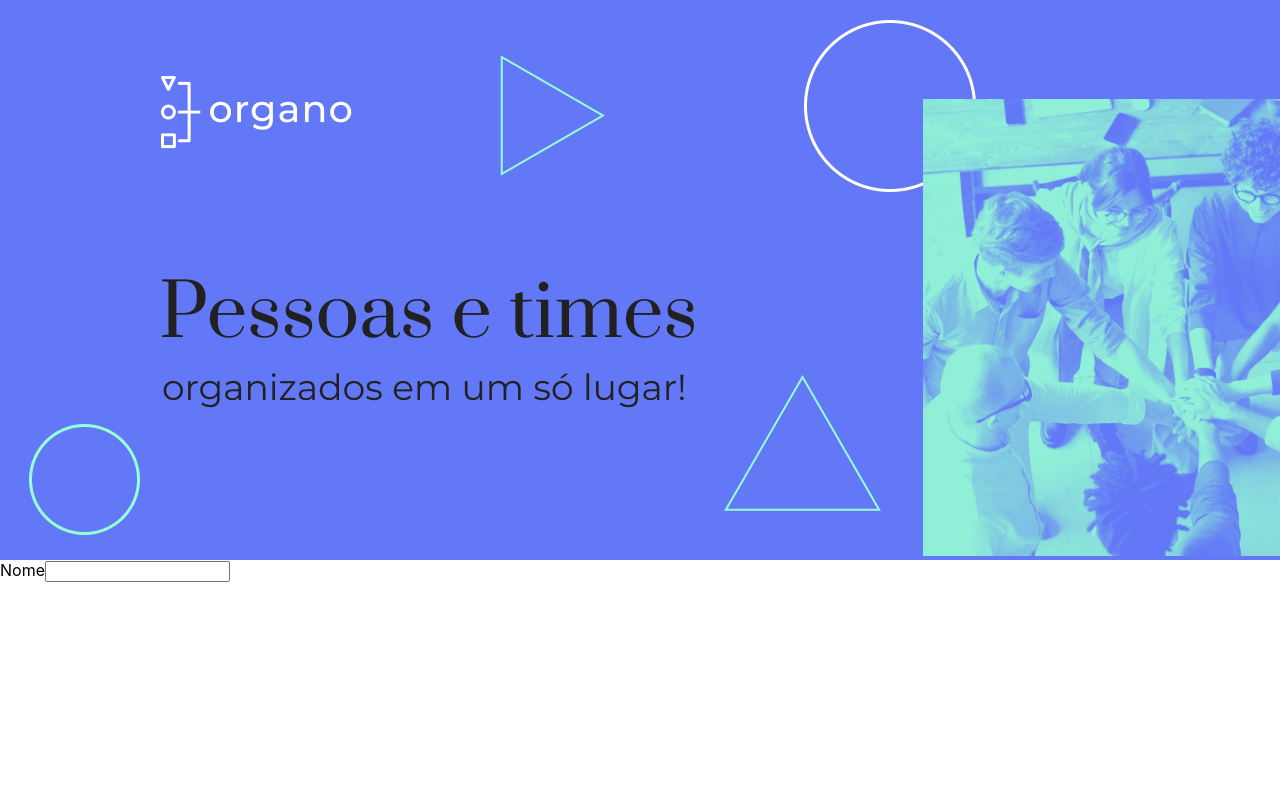
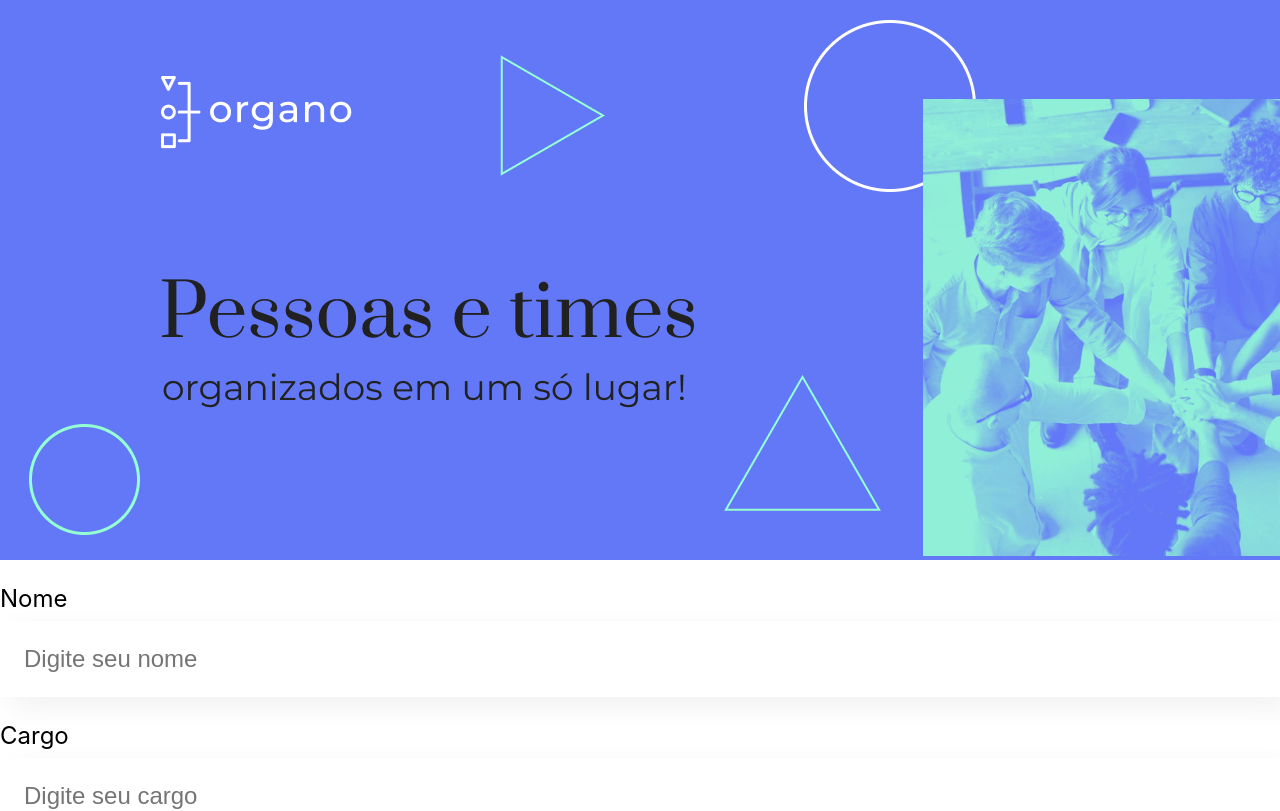
Before and after one commit to ogustavoalves/Curso-React-Alura, a React (Create React App) app: page / in a window 1280 px wide. Shown: the top 811 px of the page. Built offline with nearby package versions, Linux system fonts and the light colour scheme.

Commit message:
add parameter passing in text input fields

```diff
--- a/package.json
+++ b/package.json
@@ -8,7 +8,7 @@
     "@testing-library/user-event": "^13.5.0",
     "react": "^18.2.0",
     "react-dom": "^18.2.0",
-    "react-scripts": "5.0.1",
+    "react-scripts": "^5.0.1",
     "web-vitals": "^2.1.4"
   },
   "scripts": {
--- a/src/App.js
+++ b/src/App.js
@@ -6,7 +6,9 @@
   return (
     <div className="App">
       <Banner/>
-      <CampoTexto/>
+      <CampoTexto label="Nome" placeholder="Digite seu nome"/>
+      <CampoTexto label="Cargo" placeholder="Digite seu cargo"/>
+      <CampoTexto label="Imagem" placeholder="Digite o endereço da imagem"/>
     </div>
   );
 }
--- /dev/null
+++ b/src/componentes/Banner/Banner.js
@@ -0,0 +1,9 @@
+import './Banner.css'
+
+export const Banner = () => {
+    return (
+        <header className='banner'>
+            <img src="/imgs/banner.png" alt=""/>
+        </header>
+    )
+}
--- a/src/componentes/Banner/index.js
+++ b/src/componentes/Banner/index.js
@@ -1,11 +1,3 @@
-import './Banner.css'
+import {Banner} from "./Banner";
 
-function Banner () {
-    return (
-        <header className='banner'>
-            <img src="/imgs/banner.png" alt=""/>
-        </header>
-    )
-}
-
-export default Banner;
+export default Banner
--- a/src/componentes/CampoTexto/CampoTexto.css
+++ b/src/componentes/CampoTexto/CampoTexto.css
@@ -0,0 +1,19 @@
+.campo-texto{
+    margin: 24px 0;
+}
+
+.campo-texto label {
+    display: block;
+    margin-bottom: 8px;
+    font-size: 24px;
+}
+
+.campo-texto input {
+    background-color: #FFF;
+    box-shadow: 10px 10px 30px rgba(0, 0, 0, 0.06);
+    width: 100%;
+    border: none;
+    font-size: 24px;
+    padding: 24px;
+    box-sizing: border-box;
+}
--- a/src/componentes/CampoTexto/index.js
+++ b/src/componentes/CampoTexto/index.js
@@ -1,8 +1,11 @@
-const CampoTexto = () => {
+import './CampoTexto.css'
+
+const CampoTexto = (props) => {
+
     return (
-        <div>
-            <label>Nome</label>
-            <input/>
+        <div className="campo-texto">
+            <label>{props.label}</label>
+            <input placeholder={props.placeholder} />
         </div>
     )
 }
```
Also changed, not shown: 2 other files (tests, documents, lock files or other folders).
